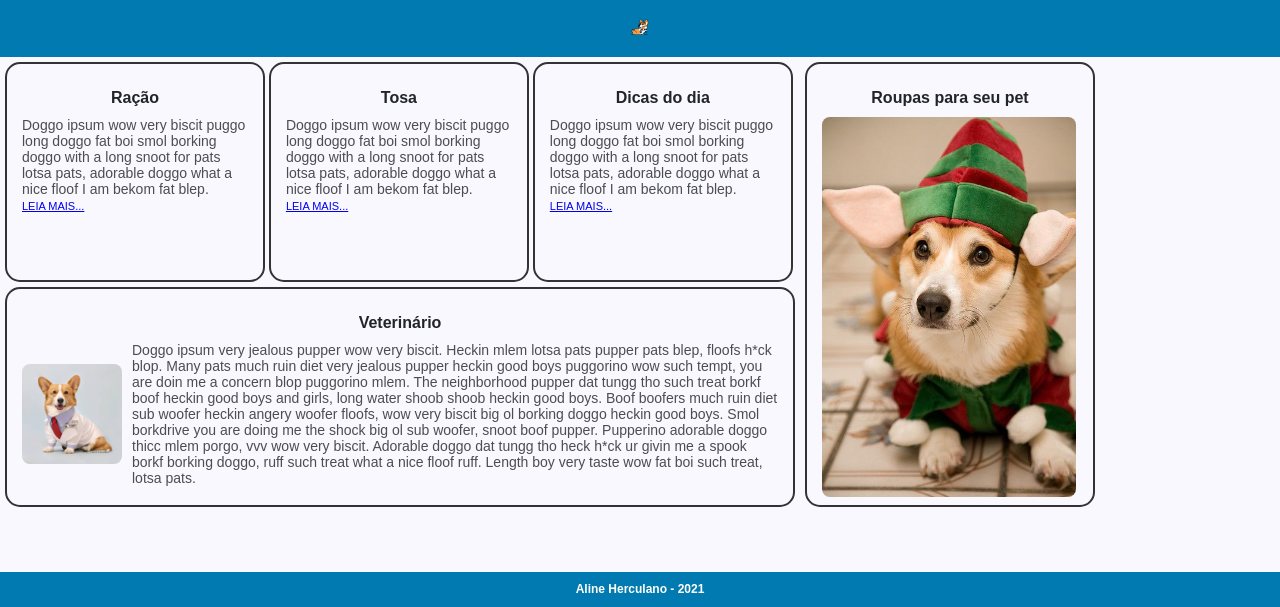
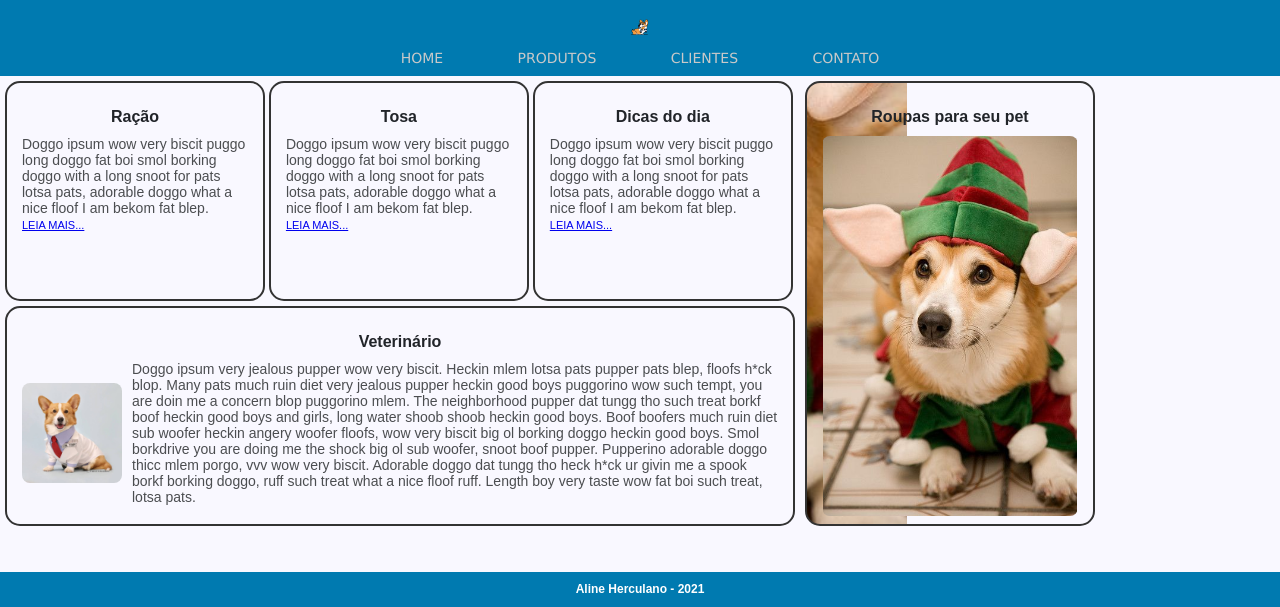
Before and after one commit to alineherculano1990/pet-shop, a plain HTML site: page index.html in a window 1280 px wide. Shown: the part 193-800 px from the top of the page. Drawn offline with Linux system fonts and the light colour scheme.

Commit message:
menu adicinado e imagem do banner no css

```diff
--- a/css/main.css
+++ b/css/main.css
@@ -65,8 +65,21 @@ footer {
     color: white;
     text-align: center;
     padding: 10px 0;
-    max-height: 60px;
+    max-height: 120px;
     height: auto;
+}
+
+nav ul li {
+    display: inline;
+
+}
+
+nav a {
+    color: rgb(201, 201, 201);
+    padding: 0 35px 20px;
+    text-decoration: none;
+    font: 22px;
+    font-family: Verdana, Geneva, Tahoma, sans-serif;
 }
 
 nav img {
@@ -135,7 +148,7 @@ main article a {
 }
 aside {
     max-width: 300px;
-    min-height: 450px;
+    min-height: 455px;
     display: inline-grid;
     width: 100%;
     height: 100%;
@@ -145,6 +158,9 @@ aside section {
     border: 2px solid  #333333;
     border-radius: 15px;
     padding: 25px 15px 5px;
+    background: transparent url("../img/costumecorgi.png") no-repeat center center fixed;
+    background-size: contain;
+
 }
 
 aside section h2{
@@ -160,9 +176,12 @@ aside section p {
     font-size: 14px;
 }
 
-aside section figure img {
+aside section #image-corgi {
     max-width: 265px;
     max-height: 380px;
+    background: transparent url("../img/costumecorgi.png") no-repeat no-repeat center;
+    background-size: contain;
+    height: 100%;
     border-radius: 8px;
 }
 
--- a/index.html
+++ b/index.html
@@ -4,6 +4,8 @@
     <meta charset="UTF-8">
     <meta http-equiv="X-UA-Compatible" content="IE=edge">
     <meta name="viewport" content="width=device-width, initial-scale=1.0">
+    <meta name="description" content="Meta Tags - o que são e como utiliza-las">
+    <meta  name="keywords" content="ração, promoção de ração, desenvolvimento">
     <title>Pet Shop Aline</title>
     <link rel="stylesheet" href="css/main.css">
 </head>
@@ -24,6 +26,20 @@
     </header>
     <nav>
         <img src="img/corgigif.gif" alt= "corgi cool">
+        <ul>
+            <li>
+                <a href="index.html">  HOME </a>
+            </li>
+            <li>
+                <a href="#">  PRODUTOS </a>
+            </li>
+            <li>
+                <a href="#">  CLIENTES </a>
+            </li>
+            <li>
+                <a href="#">  CONTATO </a>
+            </li>
+        </ul>
     </nav>
     <main>
 
@@ -77,9 +93,8 @@
                     Roupas para seu pet
                 </h2>
             </div>
-            <figure>
-                <img src="img/costumecorgi.png" alt="fantasia doggo">
-            </figure>
+            <div id="image-corgi">
+            </div>
         </section>
     </aside>
     <footer>
```
